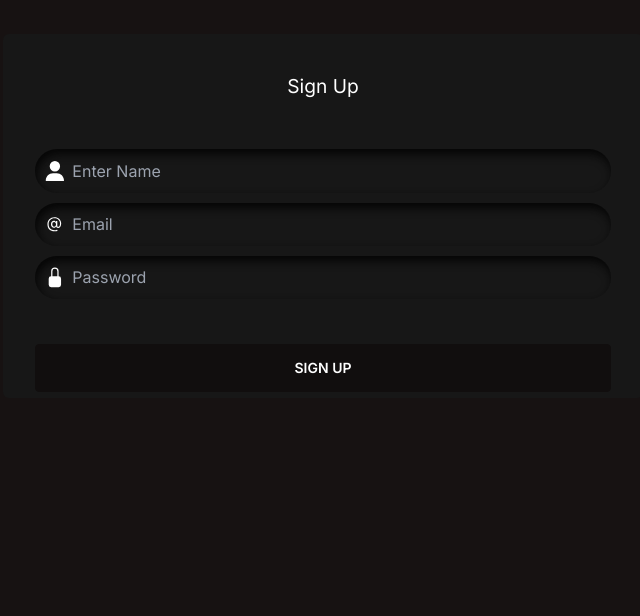
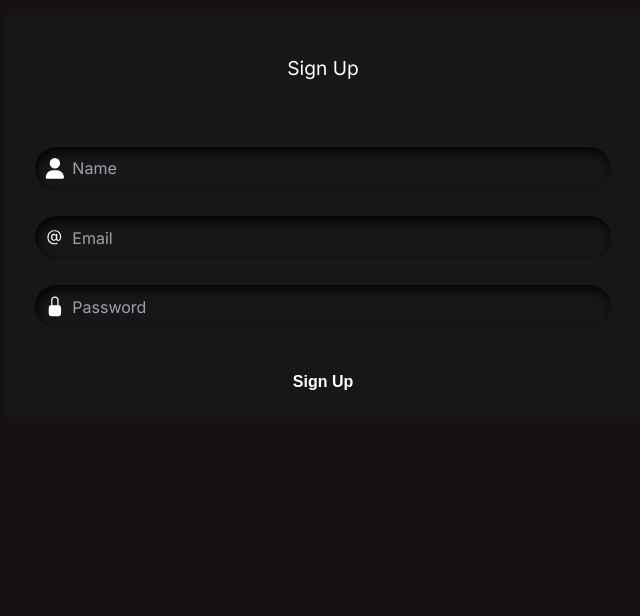
Before and after one commit to atulsingh369/esm-community, a Next.js app: page /Register in a window 1280 px wide. Shown: the part 184-800 px from the top of the page, without its empty margins (317-957 px from the left). Built offline with nearby package versions, Linux system fonts and the light colour scheme.

Commit message:
Updated Button

```diff
--- a/src/app/Admin/page.js
+++ b/src/app/Admin/page.js
@@ -1,22 +1,30 @@
 "use client";
-import React, { useState } from "react";
+import React, { useEffect, useState } from "react";
 import FuncNavbar from "../../../components/FuncNavabr";
 import Footer from "../../../components/Footer";
 import { ToastContainer, toast } from "react-toastify";
 import "react-toastify/dist/ReactToastify.css";
 import { getDownloadURL, ref, uploadBytes } from "firebase/storage";
-import { doc, getDoc, setDoc } from "firebase/firestore";
+import {
+  collection,
+  doc,
+  getDoc,
+  onSnapshot,
+  query,
+  setDoc,
+  where,
+} from "firebase/firestore";
 import { db, storage } from "../config";
-import "./load.css"
+import "./load.css";
 
 const Admin = () => {
-
   const [loading, setLoading] = useState(false);
   const [image, setImage] = useState(null);
   const [photo, setPhoto] = useState(
     "https://ik.imagekit.io/xji6otwwkb/Profile.png?updatedAt=1680849745697"
   );
   const [name, setName] = useState("");
+  const [data, setData] = useState([]);
 
   //Displaying Photo
   const handleChange = async (e) => {
@@ -72,13 +80,62 @@ const Admin = () => {
     }
   };
 
+  //Getting Data
+  useEffect(() => {
+    const unsubscribe = onSnapshot(
+      query(collection(db, "users"), where("role", "==", "admin")),
+      (querySnapshot) => {
+        querySnapshot.forEach((doc) => {
+          setData(doc.data());
+        });
+      }
+    );
+
+    return () => {
+      unsubscribe;
+    };
+  }, []);
+
   return (
     <>
-			<div className="h-screen">
       <FuncNavbar />
+      <div>
+        <h1 id="heading1">Admin Panel</h1>
 
-				<h1 id="heading1">Admin Panel</h1>
-				<div>
+        {/* Admin Info */}
+        {data ? (
+          <div className="flex flex-col-reverse md:flex-row justify-center items-center">
+            <div className="flex hover:scale-105 transition-all ease-in-out duration-300 flex-col space-y-4 justify-center items-center">
+              <p className="text-xl md:text-2xl font-semibold">
+                Mr. {data.displayName}
+              </p>
+              <p className="text-xl md:text-2xl font-semibold">
+                {data.serviceField}
+              </p>
+              <p className="text-xl md:text-2xl font-semibold">
+                {data.phoneNo}
+              </p>
+              <p className="text-xl md:text-2xl font-semibold">{data.email}</p>
+            </div>
+
+            <div className="md:w-96 md:h-96 w-48 h-48 m-5 mx-12">
+              <img
+                src={data.photoURL}
+                className="max-h-full hover:scale-105 transition-all ease-in-out duration-300 min-w-full rounded-box md:rounded-full"
+                alt="Profile"
+              />
+            </div>
+          </div>
+        ) : (
+          <p className="text-center text-2xl my-48">😕 No Data Found 😕</p>
+        )}
+
+        <div className="flex flex-col md:flex-row justify-evenly m-10 text-xl">
+          <button className="button2 rounded-xl">Upload Gallery Images</button>
+          <button className="button2 rounded-xl">Upload Carousel Images</button>
+          <button className="button2 rounded-xl">Upload Gallery Images</button>
+        </div>
+
         {/* Upload Gallery Images */}
         <div className="space-y-6">
           <label
@@ -99,7 +156,14 @@ const Admin = () => {
               className="mx-auto mt-8 text-sm text-white file:mr-4 file:py-2 file:px-4 file:bg-[#FF671F] file:rounded-full file:border-0 file:text-sm file:font-semibold hover:file:cursor-pointer"
             />
           </label>
-						<button onClick={upload} className="button1 w-full">
+
+          <button onClick={upload} className="button4 w-full">
+            <span className="circle1"></span>
+            <span className="circle2"></span>
+            <span className="circle3"></span>
+            <span className="circle4"></span>
+            <span className="circle5"></span>
+            <span className="text">
               {loading ? (
                 <div className="spinner mx-auto">
                   <div></div>
@@ -112,15 +176,17 @@ const Admin = () => {
               ) : (
                 "Upload"
               )}
+            </span>
           </button>
+
           <ToastContainer />
-					</div>
         </div>
         <ToastContainer />
       </div>
+
       <Footer />
     </>
-	)
-}
+  );
+};
 
 export default Admin;
--- a/src/app/Register/page.js
+++ b/src/app/Register/page.js
@@ -1,5 +1,5 @@
 "use client";
-import {  useState } from "react";
+import { useState } from "react";
 import { ToastContainer, toast } from "react-toastify";
 import "react-toastify/dist/ReactToastify.css";
 import { doc, setDoc, updateDoc } from "firebase/firestore";
@@ -226,8 +226,8 @@ const RegisterForm = () => {
 		<>
 			{!emailPass ? (
 				<div className="flex flex-col justify-center items-center h-screen">
-					<div className="w-screen md:w-1/2 h-screen md:h-fit">
-						<div className='form rounded-md'>
+					<div className="w-screen md:w-1/2">
+						<div className='form space-y-4 rounded-md'>
 							<p id="heading">Sign Up</p>
 							<div className="field">                              {/*Name*/}
 								<svg
@@ -242,7 +242,7 @@ const RegisterForm = () => {
 									required
 									autoComplete='off'
 									name="name"
-									placeholder="Enter Name"
+									placeholder="Name"
 									className="input-field"
 									type="text"
 									value={curUser.name}
@@ -298,9 +298,13 @@ const RegisterForm = () => {
 								/>
 							</div>
 
-							<button
-								onClick={signUp}
-								className="btn relative w-full flex gap-1 items-center justify-center py-2.5 text-white rounded">
+							<button onClick={signUp} className="button4 mt-10 w-full">
+								<span className="circle1"></span>
+								<span className="circle2"></span>
+								<span className="circle3"></span>
+								<span className="circle4"></span>
+								<span className="circle5"></span>
+								<span className="text">
 									{loading ? (
 										<div className="wrapper">
 											<div className="circle" />
@@ -311,6 +315,7 @@ const RegisterForm = () => {
 											<div className="shadow" />
 										</div>
 									) : ("Sign Up")}
+								</span>
 							</button>
 
 						</div>
@@ -323,7 +328,7 @@ const RegisterForm = () => {
 						{!aadharDetail ? (
 							<div className="flex flex-col justify-center items-center h-screen">
 								<div className="w-screen md:w-1/2">
-									<div className="form">
+									<div className='form space-y-4 rounded-md'>
 										<p id="heading">Fill Up Your Details</p>
 
 										<div className="field">                              {/*Phone No*/}
@@ -425,8 +430,13 @@ const RegisterForm = () => {
 												value={details.panNo}
 											/>
 										</div>
-										<div className="btn mb-2">
-											<button onClick={add} className="button2">
+										<button onClick={add} className="button4 mt-10 w-full">
+											<span className="circle1"></span>
+											<span className="circle2"></span>
+											<span className="circle3"></span>
+											<span className="circle4"></span>
+											<span className="circle5"></span>
+											<span className="text">
 												{loading ? (
 													<div className="wrapper">
 														<div className="circle" />
@@ -437,9 +447,8 @@ const RegisterForm = () => {
 														<div className="shadow" />
 													</div>
 												) : ("Save & Next")}
-
+											</span>
 										</button>
-										</div>
 									</div>
 								</div>
 								<ToastContainer />
@@ -492,8 +501,13 @@ const RegisterForm = () => {
 															className="mx-auto mt-8 text-sm text-white file:mr-4 file:py-2 file:px-4 file:bg-[#FF671F] file:rounded-full file:border-0 file:text-sm file:font-semibold hover:file:cursor-pointer"
 														/>
 													</label>
-													<div className="btn mb-2">
-														<button onClick={aadhar} className="button2">
+													<button onClick={aadhar} className="button4 mt-10 w-full">
+														<span className="circle1"></span>
+														<span className="circle2"></span>
+														<span className="circle3"></span>
+														<span className="circle4"></span>
+														<span className="circle5"></span>
+														<span className="text">
 															{loading ? (
 																<div className="wrapper">
 																	<div className="circle" />
@@ -504,9 +518,8 @@ const RegisterForm = () => {
 																	<div className="shadow" />
 																</div>
 															) : ("Save & Next")}
-
+														</span>
 													</button>
-													</div>
 												</div>
 											</div>
 											<ToastContainer />
@@ -535,8 +548,13 @@ const RegisterForm = () => {
 																className="mx-auto mt-8 text-sm text-white file:mr-4 file:py-2 file:px-4 file:bg-[#FF671F] file:rounded-full file:border-0 file:text-sm file:font-semibold hover:file:cursor-pointer"
 															/>
 														</label>
-														<div className="btn mb-2">
-															<button onClick={photo} className="button2">
+														<button onClick={photo} className="button4 mt-10 w-full">
+															<span className="circle1"></span>
+															<span className="circle2"></span>
+															<span className="circle3"></span>
+															<span className="circle4"></span>
+															<span className="circle5"></span>
+															<span className="text">
 																{loading ? (
 																	<div className="wrapper">
 																		<div className="circle" />
@@ -546,12 +564,9 @@ const RegisterForm = () => {
 																		<div className="shadow" />
 																		<div className="shadow" />
 																	</div>
-																) : (
-																	"Save & Next"
-																)}
-
+																) : ("Save & Next")}
+															</span>
 														</button>
-														</div>
 													</div>
 													)
 														: (
--- a/src/app/globals.css
+++ b/src/app/globals.css
@@ -227,3 +227,62 @@
 ::-webkit-scrollbar {
   display: none;
 }
+
+.button4 {
+  font-family: Arial, Helvetica, sans-serif;
+  font-weight: bold;
+  color: white;
+  background-color: #171717;
+  padding: 1em 2em;
+  border: none;
+  border-radius: 0.6rem;
+  position: relative;
+  cursor: pointer;
+  overflow: hidden;
+}
+
+.button4 span:not(:nth-child(6)) {
+  position: absolute;
+  left: 50%;
+  top: 50%;
+  transform: translate(-50%, -50%);
+  height: 30px;
+  width: 30px;
+  border-radius: 50%;
+  transition: 0.6s ease;
+}
+
+.button4 span:nth-child(6) {
+  position: relative;
+}
+
+.button4 span:nth-child(1) {
+  transform: translate(-3.3em, -4em);
+  background-color: #046a38;
+
+}
+
+.button4 span:nth-child(2) {
+  transform: translate(-6em, 2.3em);
+  background-color: #da1d00;
+}
+
+.button4 span:nth-child(3) {
+  transform: translate(-0.2em, 1.8em);
+  background-color: #000081;
+}
+
+.button4 span:nth-child(4) {
+  transform: translate(3.5em, 1.8em);
+  background-color: #4bc9fc;
+}
+
+.button4 span:nth-child(5) {
+  transform: translate(3.5em, -3.8em);
+  background-color: #ff671f;
+}
+
+.button4:hover span:not(:nth-child(6)) {
+  transform: translate(-50%, -50%) scale(4);
+  transition: 0.5s ease;
+}
```
Also changed, not shown: components/FuncNavabr.jsx (+18 -18 lines). Lines whose indentation alone changed are shown as unchanged.
